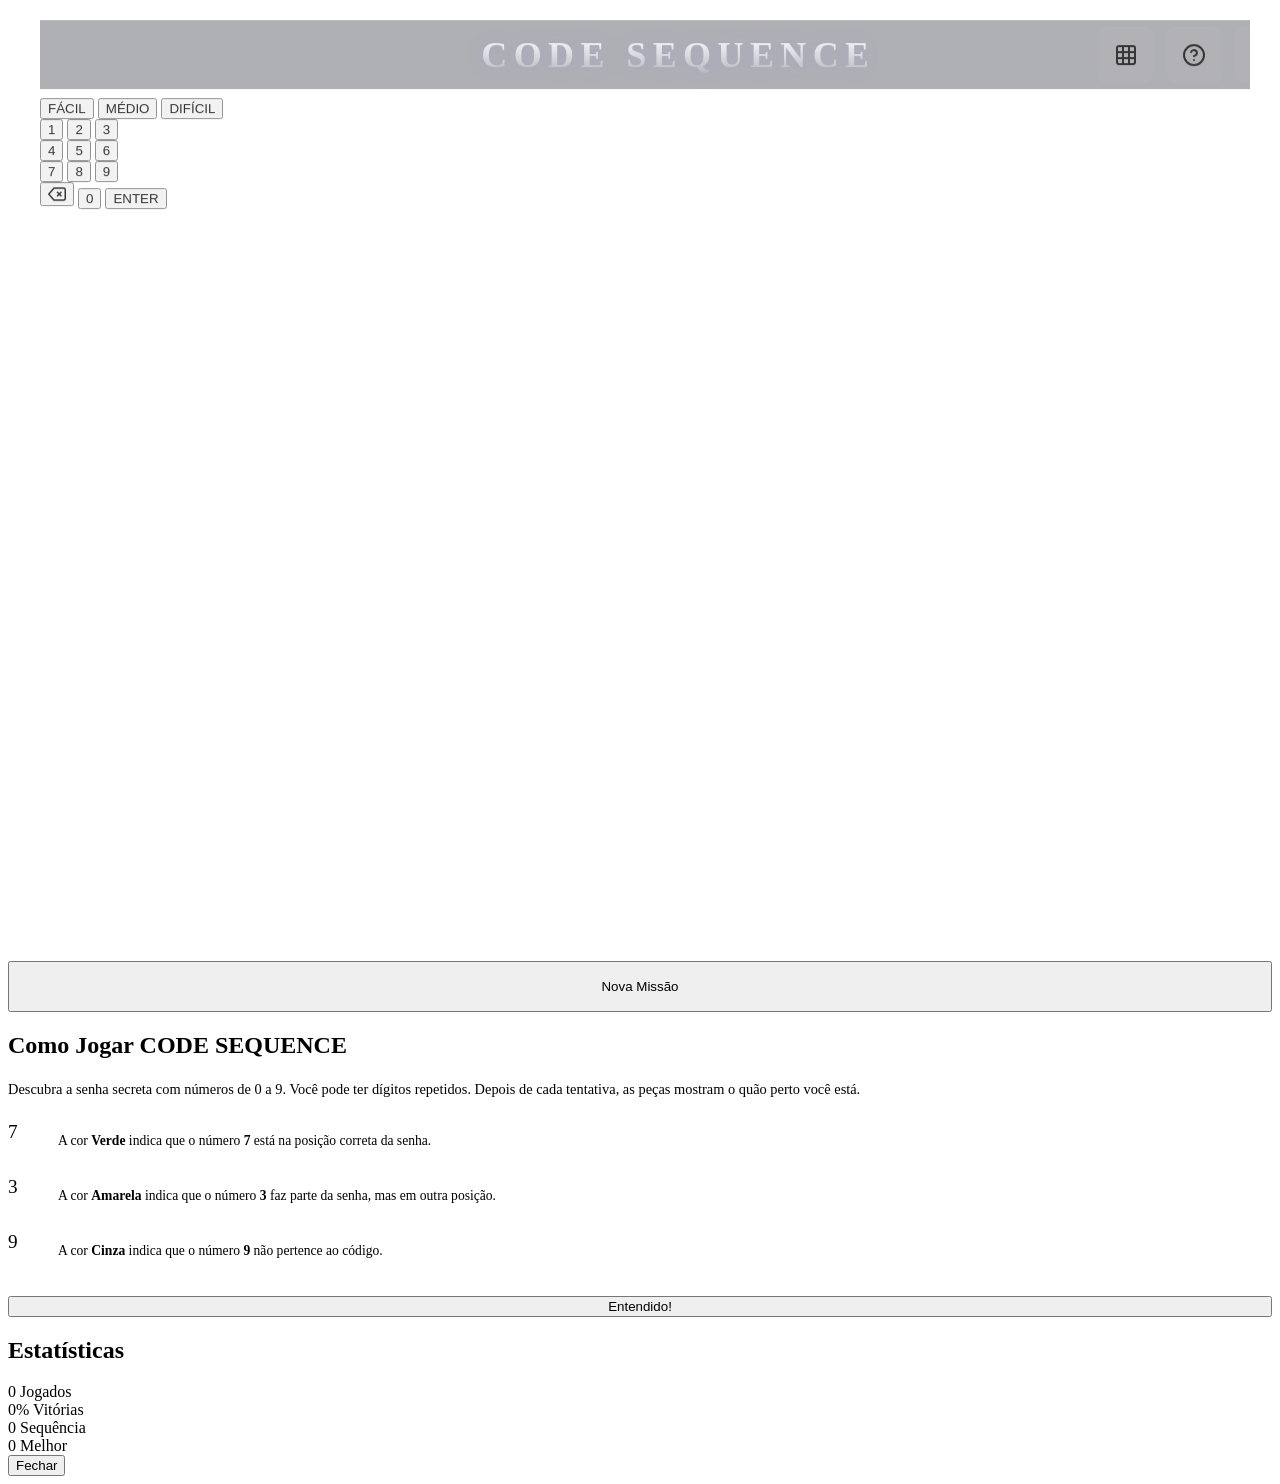
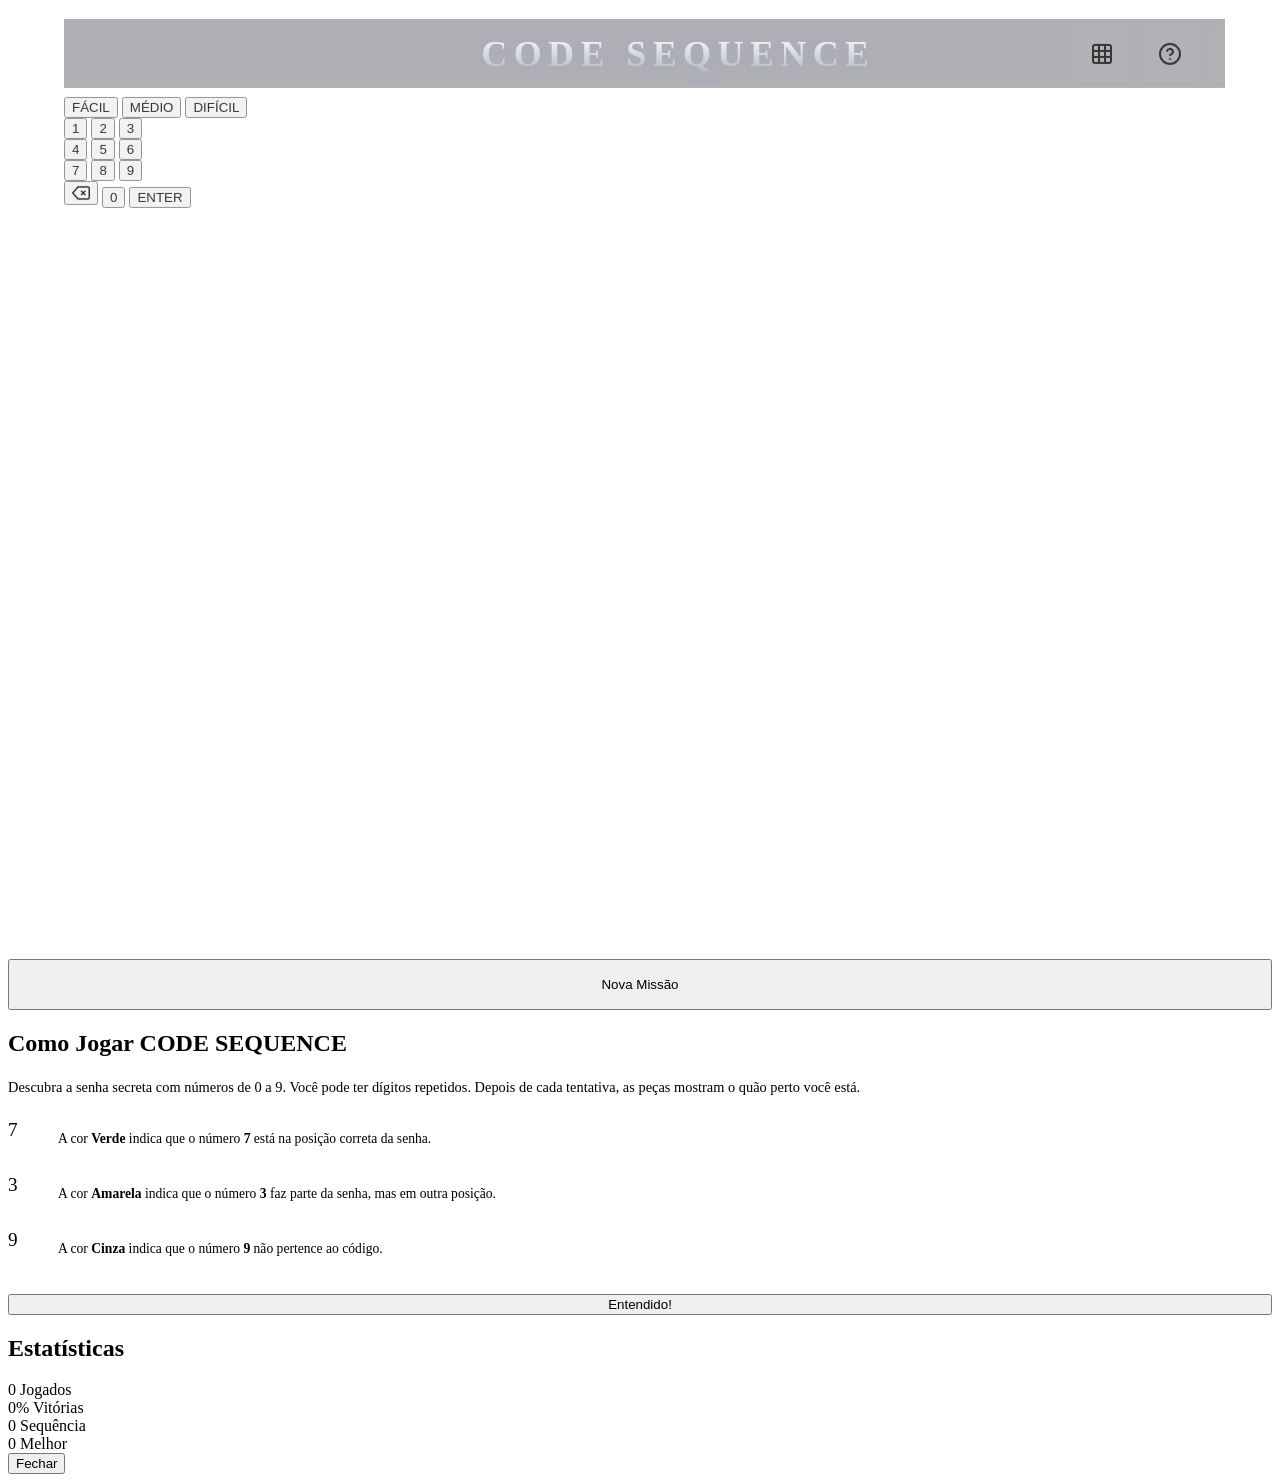

vercionamento

--- a/css/utils.css
+++ b/css/utils.css
@@ -30,18 +30,18 @@
   }
   20%,
   60% {
-    transform: translateX(-6px);
+    transform: translateX(-0.6vw);
   }
   40%,
   80% {
-    transform: translateX(6px);
+    transform: translateX(0.6vw);
   }
 }
 
 @keyframes fadeIn {
   from {
     opacity: 0;
-    transform: translateY(10px);
+    transform: translateY(1vh);
   }
   to {
     opacity: 1;
@@ -59,9 +59,9 @@
 
 .app-container {
   width: 100%;
-  max-width: 1200px;
+  max-width: clamp(30rem, 90vw, 75rem);
   margin: 0 auto;
-  padding: 10px;
+  padding: clamp(0.5rem, 1vh, 1rem);
   display: flex;
   flex-direction: column;
   height: 100%;
